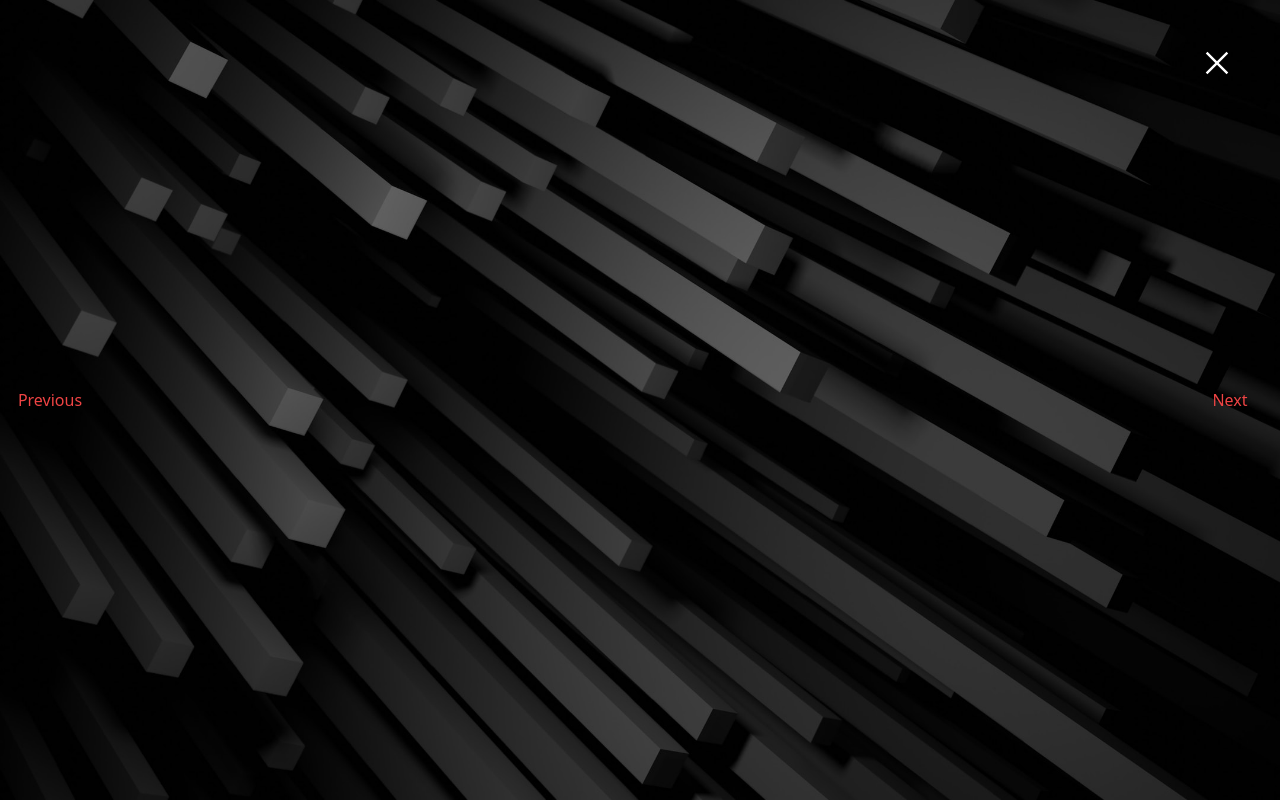
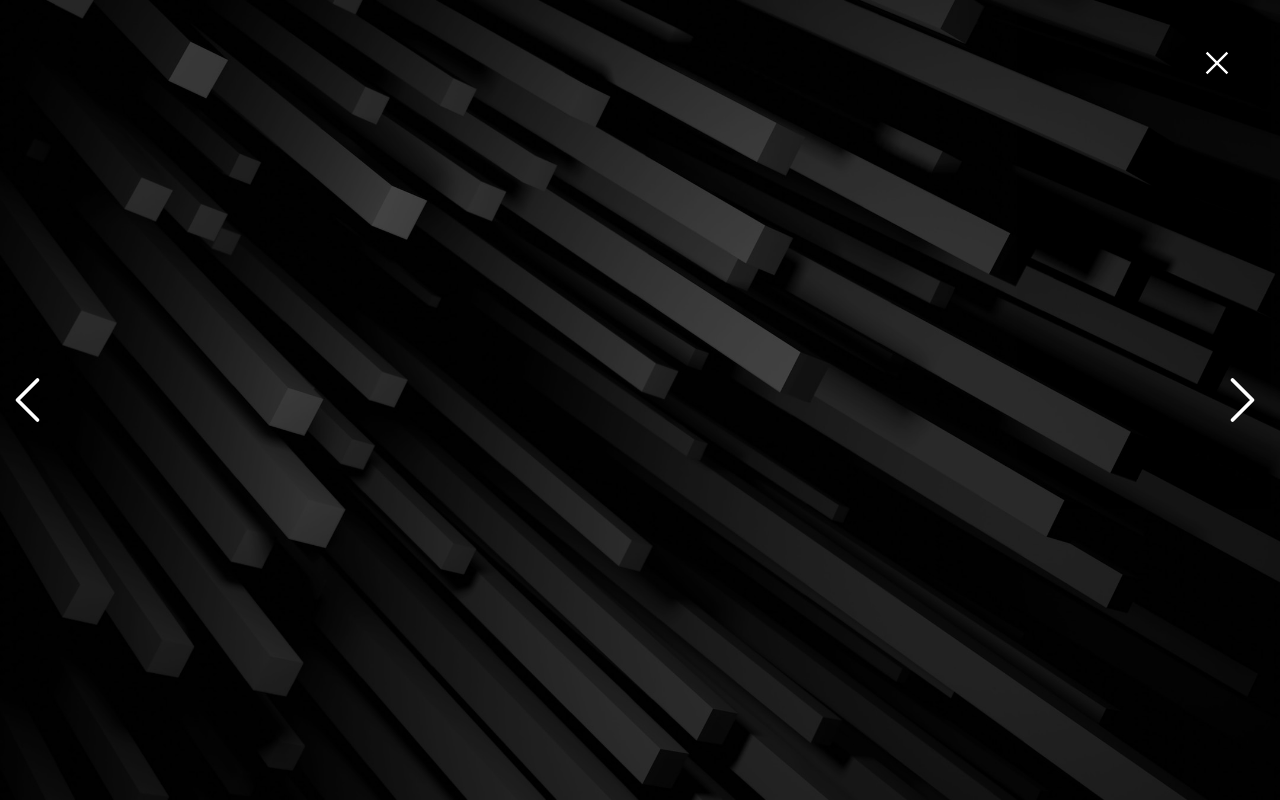
Before and after one commit to bijuice/portfolio-v2, a Next.js app: page / in a window 1280 px wide. Both pictures are taken after a click on the element 224 px from the left and 364 px from the top of the page. Built offline with nearby package versions, Linux system fonts and the light colour scheme.

Commit message:
Beautified chevron buttons

```diff
--- a/components/Buttons.tsx
+++ b/components/Buttons.tsx
@@ -1,3 +1,4 @@
+import { ChevronLeft, ChevronRight } from "./Icons/Chevrons"
 import Close from "./Icons/Close"
 import { motion } from "framer-motion"
 
@@ -31,6 +32,24 @@ type NavButtonProps = {
   position: "left" | "right"
 } & ButtonProps
 
+const chevronVariants = (position: "left" | "right") => {
+  return {
+    initial: {
+      x: 0,
+      scale: 1,
+    },
+    hover: {
+      x: position === "left" ? -10 : 10,
+      transition: {
+        duration: 0.5,
+      },
+    },
+    click: {
+      scale: 1.5,
+    },
+  }
+}
+
 export function NavigationButton({
   onClick,
   children,
@@ -38,10 +57,19 @@ export function NavigationButton({
 }: NavButtonProps) {
   return (
     <motion.button
-      className={`${position}-0 bottom-0 h-full w-[100px] text-red-500   absolute z-0`}
+      className={`${position}-0 bottom-0 h-full w-[80px] text-red-500 flex items-center justify-center  absolute z-0`}
       onClick={onClick}
+      initial="initial"
+      whileHover="hover"
+      whileTap="click"
     >
-      {children}
+      <motion.div variants={chevronVariants(position) as any}>
+        {position === "left" ? (
+          <ChevronLeft size={60} />
+        ) : (
+          <ChevronRight size={60} />
+        )}
+      </motion.div>
     </motion.button>
   )
 }
--- /dev/null
+++ b/components/Icons/Chevrons.tsx
@@ -0,0 +1,50 @@
+import IconProps from "@/props/IconProps"
+
+export function ChevronRight({ width, height, size, color }: IconProps) {
+  const h = height || size || 50
+  const w = width || size || 50
+  const c = color || "#FFF"
+
+  return (
+    <svg
+      width={w}
+      height={h}
+      viewBox="0 0 24 24"
+      fill="none"
+      xmlns="http://www.w3.org/2000/svg"
+    >
+      <path
+        d="M9 20L17 12L9 4"
+        stroke={c}
+        stroke-width="1.5"
+        stroke-linecap="round"
+        stroke-linejoin="round"
+      />
+    </svg>
+  )
+}
+
+export function ChevronLeft({ width, height, size, color }: IconProps) {
+  const h = height || size || 50
+  const w = width || size || 50
+  const c = color || "#FFF"
+
+  return (
+    <svg
+      width={w}
+      height={h}
+      viewBox="0 0 24 24"
+      fill="none"
+      xmlns="http://www.w3.org/2000/svg"
+      transform="scale(-1 1)"
+    >
+      <path
+        d="M9 20L17 12L9 4"
+        stroke={c}
+        stroke-width="1.5"
+        stroke-linecap="round"
+        stroke-linejoin="round"
+      />
+    </svg>
+  )
+}
--- a/pages/index.tsx
+++ b/pages/index.tsx
@@ -8,6 +8,7 @@ import CategoryContainer from "@/components/CategoryContainer"
 import Close from "@/components/Icons/Close"
 import { CloseButton, NavigationButton } from "@/components/Buttons"
 import categories from "@/data/categories"
+import { ChevronRight } from "@/components/Icons/Chevrons"
 
 export default function Home() {
   const [activeCategory, setActiveCategory] = useState<string>("ALL")
@@ -61,7 +62,7 @@ function CategoryView({ activeCategory, setCategory }: CategoryViewProps) {
   return (
     <AnimatePresence>
       <motion.div
-        className={`fixed left-0  h-screen w-screen flex justify-between text-white p-7 z-10 `}
+        className={`fixed left-0 bg-black bg-opacity-30 h-screen w-screen flex justify-between text-white p-7 z-10 `}
         initial={{
           opacity: 0,
         }}
@@ -78,9 +79,7 @@ function CategoryView({ activeCategory, setCategory }: CategoryViewProps) {
           }}
         />
 
-        <NavigationButton onClick={nextCategory} position="right">
-          Next
-        </NavigationButton>
+        <NavigationButton onClick={nextCategory} position="right" />
 
         <NavigationButton onClick={prevCategory} position="left">
           Previous
```
